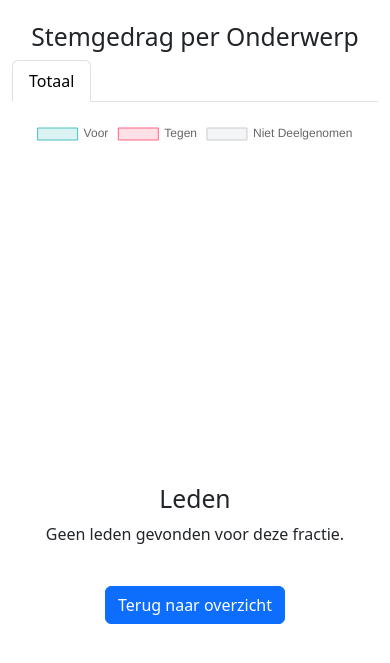
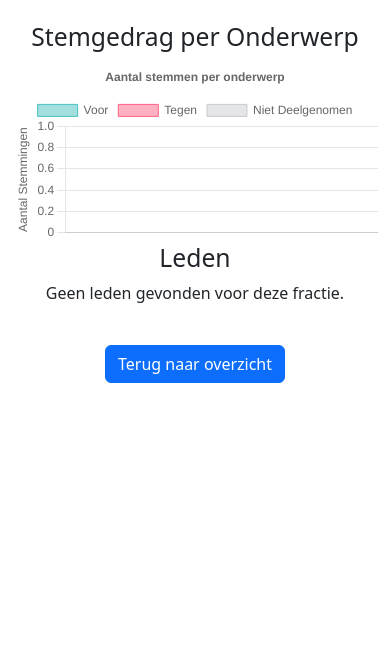
Before and after one commit to twanh/tweedekamer-dashboard, a Flask app: template app/templates/fractie.html in a window 390 px wide. Shown: the part 115-778 px from the top of the page. Run offline with Flask 3, Linux system fonts and the light colour scheme; the template is opened without the code that fills it, so the values that code supplies are empty.

Commit message:
Added barchart with votes for/against/not voted per onderwerp. Also added a show more/show less button for all the fractie leden

```diff
--- a/app/templates/fractie.html
+++ b/app/templates/fractie.html
@@ -7,40 +7,23 @@
     <h1 class="text-center mb-4">Fractie Details: {{ fractie_naam }}</h1>
 
     <div class="row">
-        <div class="col-md-7">
+        <div class="col-md-8">
             <h2 class="text-center">Stemgedrag per Onderwerp</h2>
-
-            <ul class="nav nav-tabs" id="onderwerpTabs" role="tablist">
-                <li class="nav-item" role="presentation">
-                    <button class="nav-link active" id="totaal-tab" data-bs-toggle="tab" data-bs-target="#totaal-pane" type="button" role="tab" aria-controls="totaal-pane" aria-selected="true">Totaal</button>
-                </li>
-                {% for onderwerp in onderwerp_votes %}
-                <li class="nav-item" role="presentation">
-                    <button class="nav-link" id="{{ onderwerp|replace(' ', '-') }}-tab" data-bs-toggle="tab" data-bs-target="#{{ onderwerp|replace(' ', '-') }}-pane" type="button" role="tab" aria-controls="{{ onderwerp|replace(' ', '-') }}-pane" aria-selected="false">{{ onderwerp }}</button>
-                </li>
-                {% endfor %}
-            </ul>
-
-            <div class="tab-content" id="onderwerpTabsContent">
-                <div class="tab-pane fade show active" id="totaal-pane" role="tabpanel" aria-labelledby="totaal-tab" tabindex="0">
-                    <canvas id="totalVoteChart" class="mt-3"></canvas>
-                </div>
-                {% for onderwerp, votes in onderwerp_votes.items() %}
-                <div class="tab-pane fade" id="{{ onderwerp|replace(' ', '-') }}-pane" role="tabpanel" aria-labelledby="{{ onderwerp|replace(' ', '-') }}-tab" tabindex="0">
-                    <canvas id="chart-{{ onderwerp|replace(' ', '-') }}" class="mt-3"></canvas>
-                </div>
-                {% endfor %}
-            </div>
+            <canvas id="onderwerpBarChart"></canvas>
         </div>
 
-        <div class="col-md-5">
+        <div class="col-md-4">
             <h2 class="text-center">Leden</h2>
             {% if leden %}
-                <ul class="list-group" style="max-height: 400px; overflow-y: auto;">
+                <ul class="list-group" id="ledenLijst" style="max-height: 500px; overflow-y: auto;">
                     {% for lid in leden %}
                         <li class="list-group-item">{{ lid }}</li>
                     {% endfor %}
                 </ul>
+                <div class="text-center mt-2">
+                    <button id="showMoreBtn" class="btn btn-secondary btn-sm">Toon alle leden</button>
+                    <button id="showLessBtn" class="btn btn-secondary btn-sm" style="display: none;">Toon minder leden</button>
+                </div>
             {% else %}
                 <p class="text-center">Geen leden gevonden voor deze fractie.</p>
             {% endif %}
@@ -56,39 +39,51 @@
 {% block scripts %}
 <script>
 document.addEventListener('DOMContentLoaded', function () {
-    const totalVotes = {{ total_votes | tojson }};
+    // Bar chart
     const onderwerpVotes = {{ onderwerp_votes | tojson }};
+    const labels = Object.keys(onderwerpVotes);
+    const dataVoor = labels.map(onderwerp => onderwerpVotes[onderwerp].voor);
+    const dataTegen = labels.map(onderwerp => onderwerpVotes[onderwerp].tegen);
+    const dataNietDeelgenomen = labels.map(onderwerp => onderwerpVotes[onderwerp].niet_deelgenomen);
+    const ctx = document.getElementById('onderwerpBarChart').getContext('2d');
 
-    const pieChartConfig = (votes) => ({
-        type: 'pie',
+    new Chart(ctx, {
+        type: 'bar',
         data: {
-            labels: ['Voor', 'Tegen', 'Niet Deelgenomen'],
-            datasets: [{
-                data: [votes.voor, votes.tegen, votes.niet_deelgenomen],
-                backgroundColor: ['rgba(75, 192, 192, 0.2)', 'rgba(255, 99, 132, 0.2)', 'rgba(201, 203, 207, 0.2)'],
-                borderColor: ['rgb(75, 192, 192)', 'rgb(255, 99, 132)', 'rgb(201, 203, 207)'],
-                borderWidth: 1
-            }]
+            labels: labels,
+            datasets: [
+                { label: 'Voor', data: dataVoor, backgroundColor: 'rgba(75, 192, 192, 0.5)', borderColor: 'rgb(75, 192, 192)', borderWidth: 1 },
+                { label: 'Tegen', data: dataTegen, backgroundColor: 'rgba(255, 99, 132, 0.5)', borderColor: 'rgb(255, 99, 132)', borderWidth: 1 },
+                { label: 'Niet Deelgenomen', data: dataNietDeelgenomen, backgroundColor: 'rgba(201, 203, 207, 0.5)', borderColor: 'rgb(201, 203, 207)', borderWidth: 1 }
+            ]
         },
         options: {
             responsive: true,
-            plugins: {
-                legend: { position: 'top' },
-                title: { display: false }
-            }
+            scales: { y: { beginAtZero: true, title: { display: true, text: 'Aantal Stemmingen' } } },
+            plugins: { legend: { position: 'top' }, title: { display: true, text: 'Aantal stemmen per onderwerp' } }
         }
     });
 
-    // Total votes chart
-    const totalCtx = document.getElementById('totalVoteChart').getContext('2d');
-    new Chart(totalCtx, pieChartConfig(totalVotes));
+    // Show More Show Less
+    const ledenLijst = document.getElementById('ledenLijst');
+    const showMoreBtn = document.getElementById('showMoreBtn');
+    const showLessBtn = document.getElementById('showLessBtn');
 
-    // Chart for each onderwerp tab
-    for (const onderwerp in onderwerpVotes) {
-        const chartId = `chart-${onderwerp.replace(/ /g, '-')}`;
-        const ctx = document.getElementById(chartId).getContext('2d');
-        new Chart(ctx, pieChartConfig(onderwerpVotes[onderwerp]));
+    if (ledenLijst.scrollHeight <= ledenLijst.clientHeight) {
+        showMoreBtn.style.display = 'none';
     }
+
+    showMoreBtn.addEventListener('click', function() {
+        ledenLijst.style.maxHeight = 'none';
+        showMoreBtn.style.display = 'none';
+        showLessBtn.style.display = 'inline-block';
+    });
+
+    showLessBtn.addEventListener('click', function() {
+        ledenLijst.style.maxHeight = '500px';
+        showLessBtn.style.display = 'none';
+        showMoreBtn.style.display = 'inline-block';
+    });
 });
 </script>
 {% endblock %}
```
